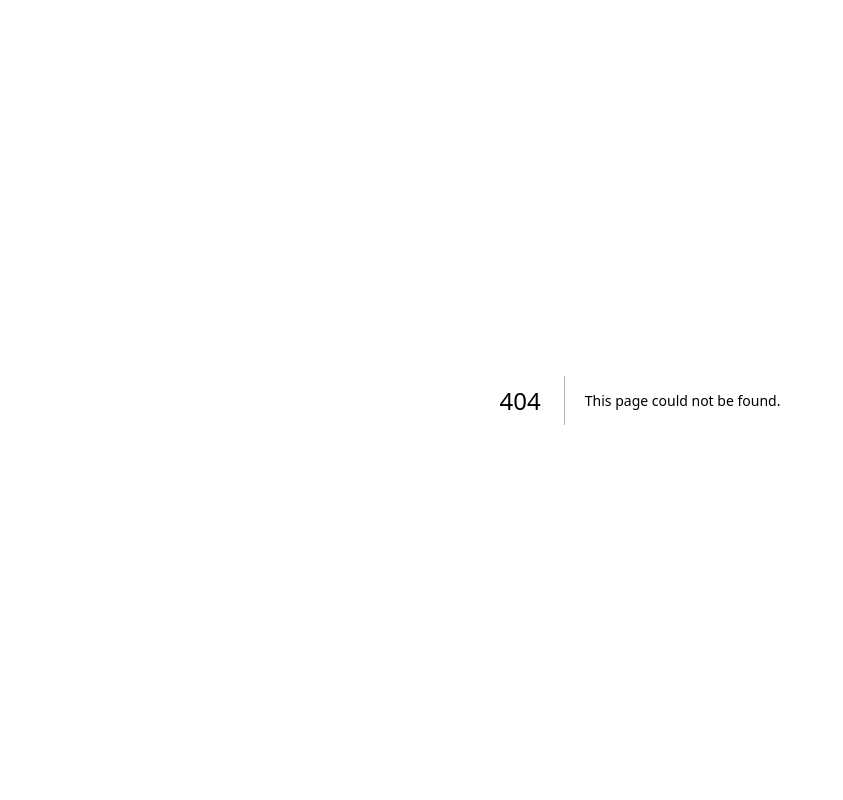
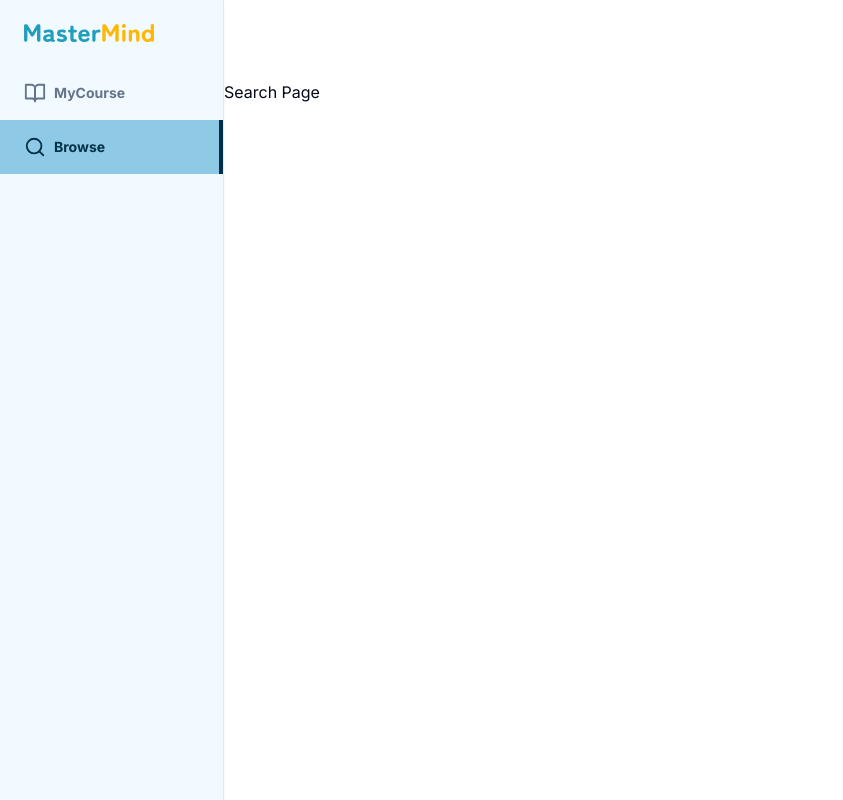
Before and after one commit to Sara-Ho99/master-mind, a Next.js app: page /search in a window 1280 px wide. Before the commit this address had no page. Shown: the whole page, without its empty margins (0-843 px from the left). Built offline with nearby package versions, Linux system fonts and the light colour scheme.

Commit message:
feat: add new route for student: search page

```diff
--- /dev/null
+++ b/app/(mainpage)/(routes)/search/page.tsx
@@ -0,0 +1,9 @@
+function SearchPage() {
+  return (
+    <div>
+      <h1>Search Page</h1>
+    </div>
+  );
+}
+
+export default SearchPage;
```
